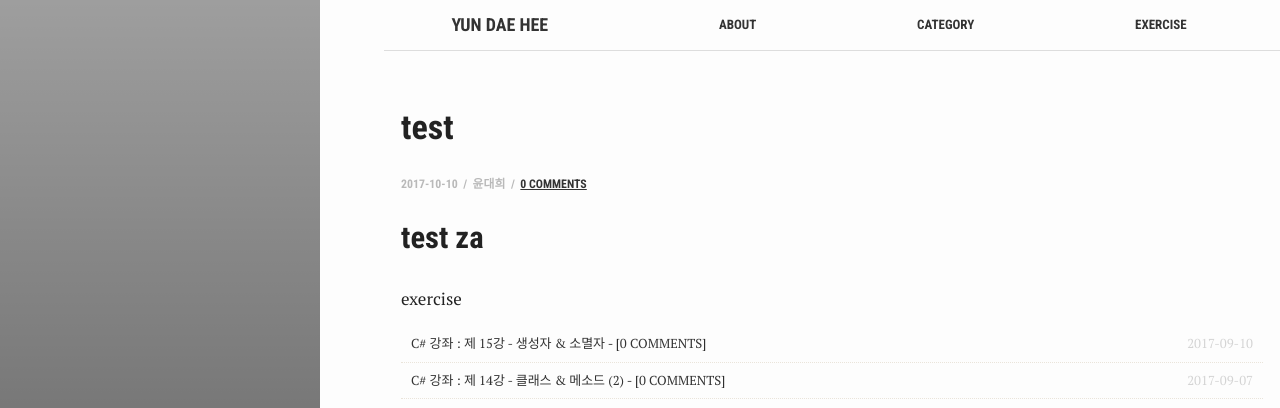
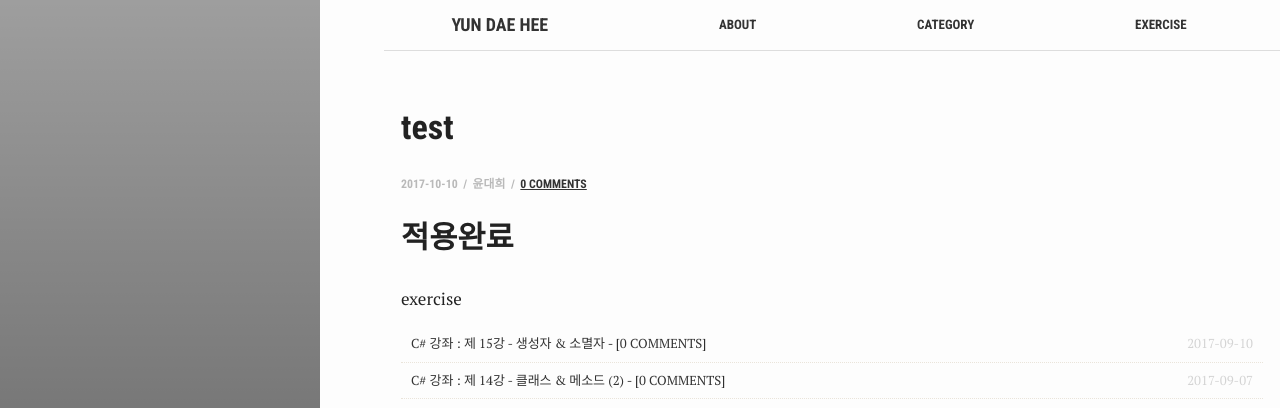
Before and after one commit to test076923/test076923.github.io, a Jekyll site: the page built from _posts/2017-10-10-ssstest.md, in a window 1280 px wide and 1259 px high. Shown: the top 408 px of the window. Built offline with Jekyll 4.4.1, drawn with Linux system fonts in a browser that asks for light colours; comment, search, counter and statistics services are not loaded.

Commit message:
Update 2017-10-10-ssstest.md

```diff
--- a/_posts/2017-10-10-ssstest.md
+++ b/_posts/2017-10-10-ssstest.md
@@ -11,7 +11,7 @@ tags: ['testsets']
 author: 윤대희
 ---
 
-## test za ##
+## 적용완료 ##
 
 {% for tag in site.tags %}
   {% assign t = tag | first %}
```
